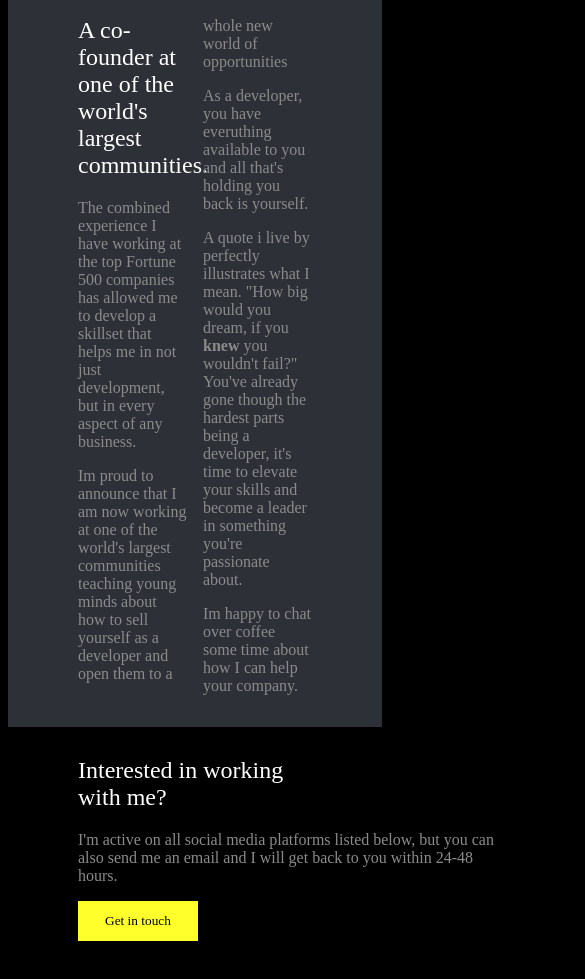
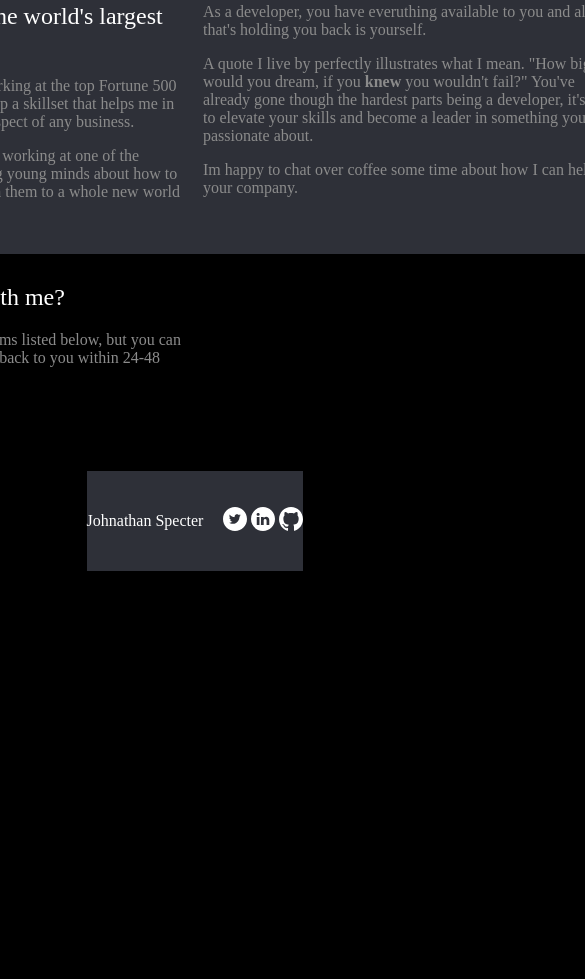
Before and after one commit to myleslouw/codewell1, a plain HTML site: page Index.html in a window 390 px wide. Shown: the part 845-1824 px from the top of the page, 585 px wide, since content can reach past the window. After the commit the page ends 1424 px from the top, so only its background shows below. Drawn offline with Linux system fonts and the light colour scheme; a web font is replaced by a local one.

Commit message:
changed responsiveness and added unfinished footer

```diff
--- a/Index.html
+++ b/Index.html
@@ -67,7 +67,7 @@
                 minds
                 about how to sell yourself as a developer and open them to a whole new world of opportunities</p>
             <p>As a developer, you have everuthing available to you and all that's holding you back is yourself.</p>
-            <p>A quote i live by perfectly illustrates what I mean.
+            <p>A quote I live by perfectly illustrates what I mean.
                 "How big would you dream, if you <b>knew</b> you wouldn't fail?" You've already gone though the hardest
                 parts being a developer, it's time to elevate your skills and become a leader in something you're
                 passionate about.</p>
@@ -81,6 +81,15 @@
             to you within 24-48 hours.</p>
         <button>Get in touch</button>
     </section>
+    <footer>
+        <h4>Johnathan Specter</h4>
+        <div id="SocialIcons">
+            <img src="./Assets/Social Icons/Twitter.svg" />
+            <img src="./Assets/Social Icons/LinkedIn.svg" />
+            <img src="./Assets/Social Icons/Github.svg" />
+        </div>
+    </footer>
+
 </body>
 
 </html>
--- a/index.css
+++ b/index.css
@@ -20,13 +20,26 @@ a {
   font-family: inter;
 }
 
+html {
+  display: flex;
+  justify-content: center;
+  width: auto;
+}
 body {
+  max-width: 1000px;
+  display: flex;
+  flex-direction: column;
+  align-items: center;
   background-color: black;
+  margin-left: 0;
+  margin-right: 0;
 }
+
+/*#region NavBar*/
 
 header {
   height: 100px;
-  width: 100;
+  min-width: 100%;
   display: flex;
   flex-direction: row;
   align-items: center;
@@ -47,7 +60,10 @@ header {
 }
 /*#endregion NavBar*/
 
+/*#region FirstSection */
+
 #FirstSection {
+  max-width: 900px;
   display: flex;
   flex-direction: column;
   gap: 10px;
@@ -102,8 +118,12 @@ header {
   font-size: 13px;
   width: 100%;
 }
+/*#endregion FirstSection */
+
+/*#region SecondSection */
 
 #SecondSection {
+  max-width: 900px;
   padding: 30px 70px 30px 70px;
   margin: 0;
   background-color: #2e3038;
@@ -119,11 +139,17 @@ header {
 #SecondSection p {
   color: rgb(139, 139, 139);
 }
+/*#endregion SecondSection */
+
+/*#region ThirdSection */
 
 #ThirdSection {
+  max-width: 900px;
   padding: 30px 70px 30px 70px;
+  margin: 0;
   display: flex;
   flex-direction: column;
+  align-self: flex-start;
 }
 #ThirdSection h2 {
   color: white;
@@ -142,3 +168,32 @@ header {
   background-color: rgb(255, 255, 44);
   border: none;
 }
+/*#endregion ThirdSection */
+
+/*#region footer*/
+
+footer {
+  background-color: #2e3038;
+  height: 100px;
+  max-width: 900px;
+  display: flex;
+  flex-direction: row;
+  align-items: center;
+  gap: 20px;
+  justify-content: flex-start;
+  margin: 0;
+  flex-grow: 1;
+}
+
+footer h4 {
+  color: white;
+  font-family: pratas;
+  font-weight: lighter;
+  justify-self: flex-start;
+}
+
+footer #SocialIcons {
+  justify-self: flex-end;
+}
+
+/*#endregion footer*/
```
